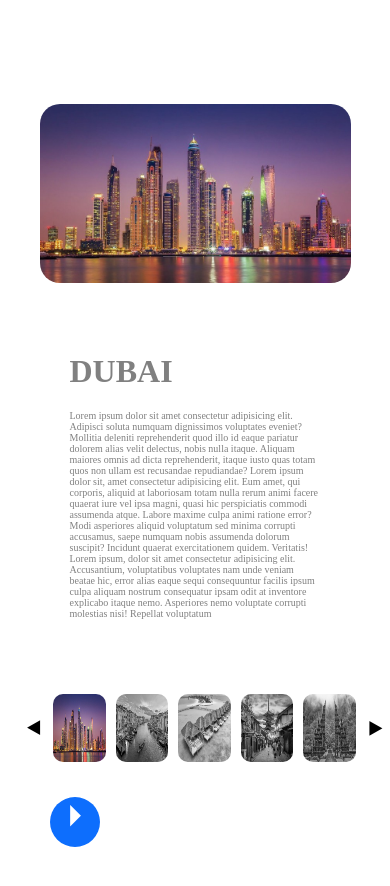
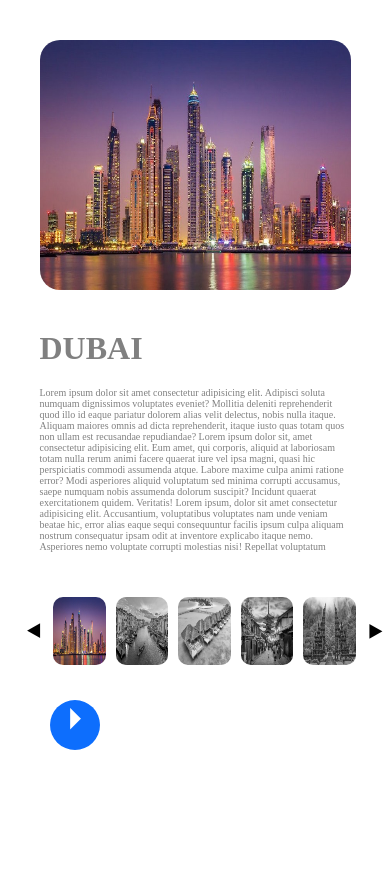
Before and after one commit to SatyamJS/imageCatalogue, a React (Vite) app: page / in a window 390 px wide. Shown: the top 886 px of the page. After the commit the page ends 864 px from the top, so only its background shows below. Built offline with nearby package versions, Linux system fonts and the light colour scheme.

Commit message:
quick fix

```diff
--- a/src/App.css
+++ b/src/App.css
@@ -48,12 +48,14 @@
 .images{
   display: flex;
   max-width: 600px;
+  cursor: pointer;
 }
 .images img{
   filter: grayscale(100%);
   width:15%;
   margin: 5px;
   border-radius: 10px;
+  cursor: pointer;
 }
 .next{
   font-size: 50px;
@@ -94,3 +96,15 @@
   margin: 30px;
 
 }
+@media screen and (max-width:750px){
+  .container{
+    margin-top: 20px;
+  }
+  .selectedImageDiv{
+    min-height: 250px;
+    object-fit: contain;
+  }
+  .selectedDetailDiv{
+    padding: 20px;
+  }
+}
--- a/src/App.jsx
+++ b/src/App.jsx
@@ -10,17 +10,25 @@
   })
   const [tile, setTile] = useState(0)
   const [intervalId, setIntervalId] = useState(null);
+
+  const handleClick = (e) => {
+    setState(prev => {
+      return { ...prev, current: e.target.name }
+    })
+  }
+
   let i = 0
   const images = state.places.map((place) => {
     if (place == state.current) {
-      return <img key={i++} style={{ filter: "grayscale(0%)" }} src={state.current} />
+      return <img key={i++} style={{ filter: "grayscale(0%)" }} src={state.current} onClick={handleClick} name={state.current} />
     }
     else {
 
-      return <img key={i++} src={place} />
+      return <img key={i++} src={place} onClick={handleClick} name={place}  />
     }
   }
   )
+
 
   const intervalCallback = () => {
     ref.current.click();
```
Lines whose indentation alone changed are shown as unchanged.
